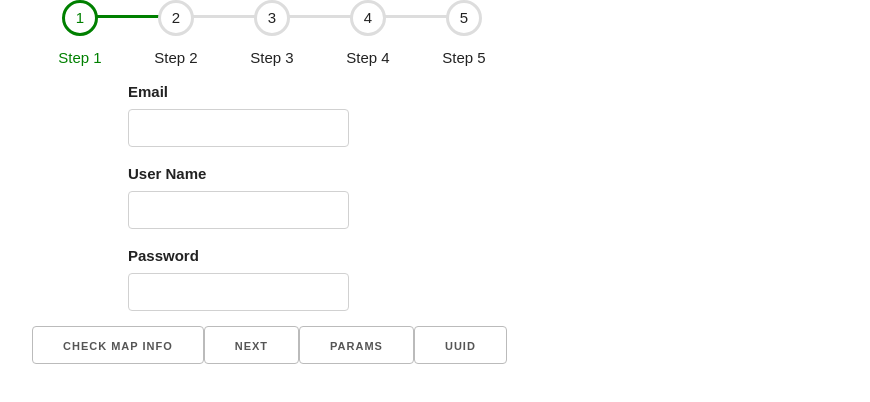
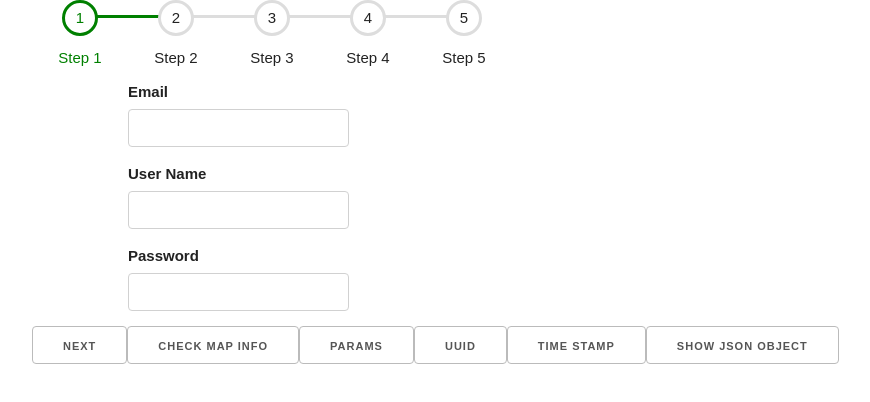
Before and after one commit to IggHub/dynamoDB-with-react, a React (Create React App) app: page / in a window 1280 px wide. Shown: the top 402 px of the page, without its empty margins (128-998 px from the left). Built offline with nearby package versions, Linux system fonts and the light colour scheme.

Commit message:
add spinner and modified some JSON object to be sent to dynamoDB

```diff
--- a/package.json
+++ b/package.json
@@ -5,11 +5,11 @@
   "dependencies": {
     "aws-sdk": "2.171.0",
     "axios": "0.17.1",
-    "dynamodb-marshaler": "2.0.0",
     "react": "^16.2.0",
     "react-dom": "^16.2.0",
     "react-router-dom": "4.2.2",
-    "react-scripts": "1.0.17"
+    "react-scripts": "1.0.17",
+    "react-spinners": "0.2.5"
   },
   "scripts": {
     "start": "react-scripts start",
--- a/public/css/custom.css
+++ b/public/css/custom.css
@@ -60,3 +60,14 @@
 .progress-bar li.active + li:after {
   background-color: green;
 }
+
+.loader {
+  position: absolute;
+  left: 50%;
+  top: 50%;
+  transform: translate(-50%, -50%);
+  display: flex;
+  align-items: center;
+  justify-content: center;
+  flex-direction: column;
+}
--- a/src/App.js
+++ b/src/App.js
@@ -5,6 +5,7 @@ import React, { Component } from 'react';
 import randomPinGenerator from './utils/RandomGenerator';
 import QueryStringParser from './utils/QueryStringParser';
 import UUIDGenerator from './utils/UUIDGenerator';
+import UnixTimeStamp from './utils/GetTimeStamp';
 import AWS from 'aws-sdk';
 import axios from 'axios';
 import StepOne from './components/signup/StepOne';
@@ -12,6 +13,7 @@ import StepTwo from './components/signup/StepTwo';
 import StepThree from './components/signup/StepThree';
 import StepFour from './components/signup/StepFour';
 import StepFive from './components/signup/StepFive';
+import Loader from './components/Loader';
 
 
 /**
@@ -82,13 +84,14 @@ class App extends Component {
     this.readAllItems = this.readAllItems.bind(this);
     this.deleteItem = this.deleteItem.bind(this);
     this.handleSignup = this.handleSignup.bind(this);
+    this.showObject = this.showObject.bind(this);
     this.next = this.next.bind(this);
     this.previous = this.previous.bind(this);
 
     this.steps_array = [
           <StepOne handleSignup={this.handleSignup} />,
           <StepTwo handleSignup={this.handleSignup} />,
-          <StepThree handleSignup={this.handleSignup} />,
+          <StepThree handleSignup={this.handleSignup} getGoogleMapInfo={this.getGoogleMapInfo} isGeocoding={this.state.isGeocoding} />,
           <StepFour />,
           <StepFive />
         ]
@@ -111,6 +114,8 @@ class App extends Component {
     const username = this.state.username;
     const verification_string = randomPinGenerator();
     const mapAttr = {
+      "first_use_timestamp": UnixTimeStamp(),
+      "use_count": 1,
       "circle_name": family_name,
       "members": [
         {'name': family_member_name, 'phone_number': family_member_phone, 'verification_string': verification_string}
@@ -136,9 +141,7 @@ class App extends Component {
             console.log("PutItem succeeded: \n" + JSON.stringify(data, undefined, 2));
         }
     });
-    this.setState({
-      flavor: ''
-    });
+
   }
 
   readItem(e) {
@@ -250,6 +253,52 @@ class App extends Component {
     }
   }
 
+  showObject(e){
+    e.preventDefault();
+    const table = TABLE_NAME;
+    const family_name = this.state.family_name;
+    const family_member_name = this.state.family_member_name;
+    const family_member_phone = this.state.family_member_phone;
+    const labeled_location_name = this.state.labeled_location_name;
+    const labeled_location_address = this.state.labeled_location_address;
+    const labeled_location_radius = this.state.labeled_location_radius;
+    const labeled_location_latitude = this.state.labeled_location_latitude;
+    const labeled_location_longitude = this.state.labeled_location_longitude;
+    const email = this.state.email;
+    const username = this.state.username;
+    const verification_string = randomPinGenerator();
+    const mapAttr = {
+      "first_use_timestamp": UnixTimeStamp(),
+      "use_count": 1,
+      "circle_name": family_name,
+      "members": [
+        {
+          'name': family_member_name,
+          'phone_number': family_member_phone,
+          'verification_string': verification_string,
+        }
+      ],
+      "labeled_location": [
+        {
+          'name': labeled_location_name,
+          'radius': labeled_location_radius,
+          'address': labeled_location_address,
+          'latitude': labeled_location_latitude,
+          'longitude': labeled_location_longitude
+        }
+      ]
+    }
+
+    var params = {
+        TableName : table,
+        Item:{
+            "username": username,
+            "email": email,
+            "mapAttr": mapAttr
+        }
+    };
+    console.log(params);
+  }
 
   getGoogleMapInfo(){
     const that = this;
@@ -268,11 +317,15 @@ class App extends Component {
       .catch(function (error) {
         console.log("address is missing/ incorrect");
         console.log(error);
+        that.setState({
+          isGeocoding: false
+        })
       });
+
   }
 
   render() {
-    let isGeocoding = this.state.isGeocoding ? <div>Loading</div> : <div></div>
+    let isGeocoding = this.state.isGeocoding ? <Loader /> : <div></div>
 
     let stepTrackerArray = [];
     for(let i = 0; i < this.steps_array.length; i++){
@@ -281,9 +334,7 @@ class App extends Component {
 
     return (
       <div className="container">
-        {isGeocoding}
-        {/*}<DynamoDBQuery handleFlavor={this.handleFlavor} flavor={this.state.flavor} createItem={this.createItem} readItem={this.readItem} readAllItems={this.readAllItems} deleteItem={this.deleteItem} />{*/}
-        {/*}<Multistep initialStep={1} steps={steps} sayHello={this.sayHello} />{*/}
+
         <div className="progress-bar-container">
           <ul className="progress-bar">
             {stepTrackerArray.map((stepNo, index) => {
@@ -292,6 +343,7 @@ class App extends Component {
 
           </ul>
         </div>
+        {isGeocoding}
         <div>
           {this.steps_array[this.state.currentStepNo]}
         </div>
@@ -299,7 +351,6 @@ class App extends Component {
           {/**}<button onClick={this.readAllItems}>Read all items</button>
           <button onClick={this.createItem}>Send to DynamoDB</button>
           {**/}
-          <button onClick={this.getGoogleMapInfo}>Check map info</button>
           <button style={this.state.showPrevButton ? {} : this.hidden}
             onClick={this.previous}>
             Previous
@@ -308,8 +359,12 @@ class App extends Component {
             onClick={this.next}>
             Next
           </button>
+
+          <button onClick={this.getGoogleMapInfo}>Check map info</button>
           <button onClick={() => QueryStringParser()}>Params</button>
           <button onClick={() => UUIDGenerator()}>UUID</button>
+          <button onClick={() => UnixTimeStamp()}>Time Stamp</button>
+          <button onClick={this.showObject}>Show JSON object</button>
         </div>
       </div>
     );
--- /dev/null
+++ b/src/components/Loader.js
@@ -0,0 +1,15 @@
+import React, {Component} from 'react';
+import { PulseLoader } from 'react-spinners';
+
+const Loader = () => (
+  <div className="loader">
+    <PulseLoader
+       color={'green'}
+       loading={true}
+       size={15}
+     />
+   <div>Checking your address...</div>
+  </div>
+)
+
+export default Loader;
--- a/src/components/signup/StepThree.js
+++ b/src/components/signup/StepThree.js
@@ -10,7 +10,7 @@ class StepThree extends Component {
         </div>
         <div>
           <label>Location Address</label>
-          <input name="labeled_location_address" onChange={this.props.handleSignup} type="text" />
+          <input onBlur={this.props.getGoogleMapInfo} name="labeled_location_address" onChange={this.props.handleSignup} type="text" />
         </div>
         <div>
           <label>Radius</label>
--- /dev/null
+++ b/src/utils/GetTimeStamp.js
@@ -0,0 +1,6 @@
+function UnixTimeStamp(){
+  const date = new Date();
+  return date.getTime();
+}
+
+export default UnixTimeStamp;
```
Also changed, not shown: 1 other file (tests, documents, lock files or other folders).
